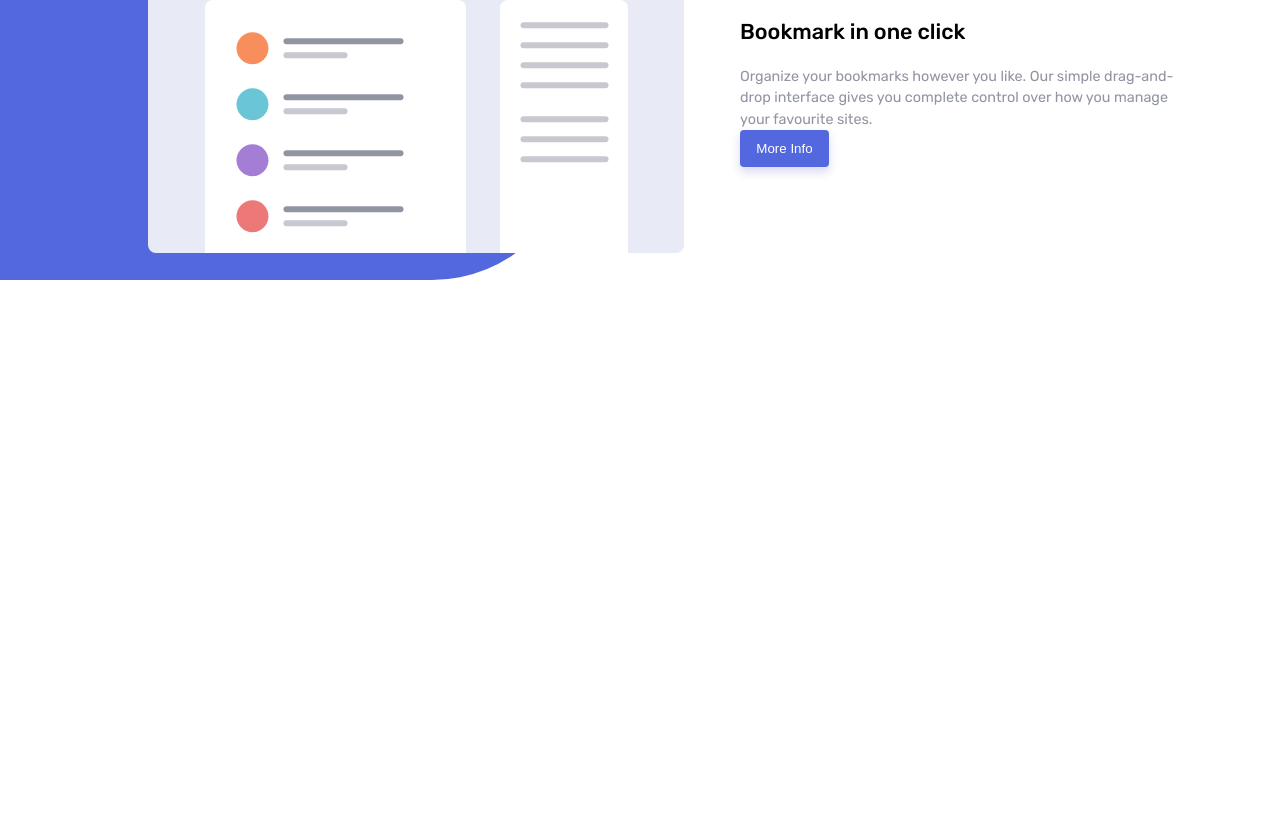
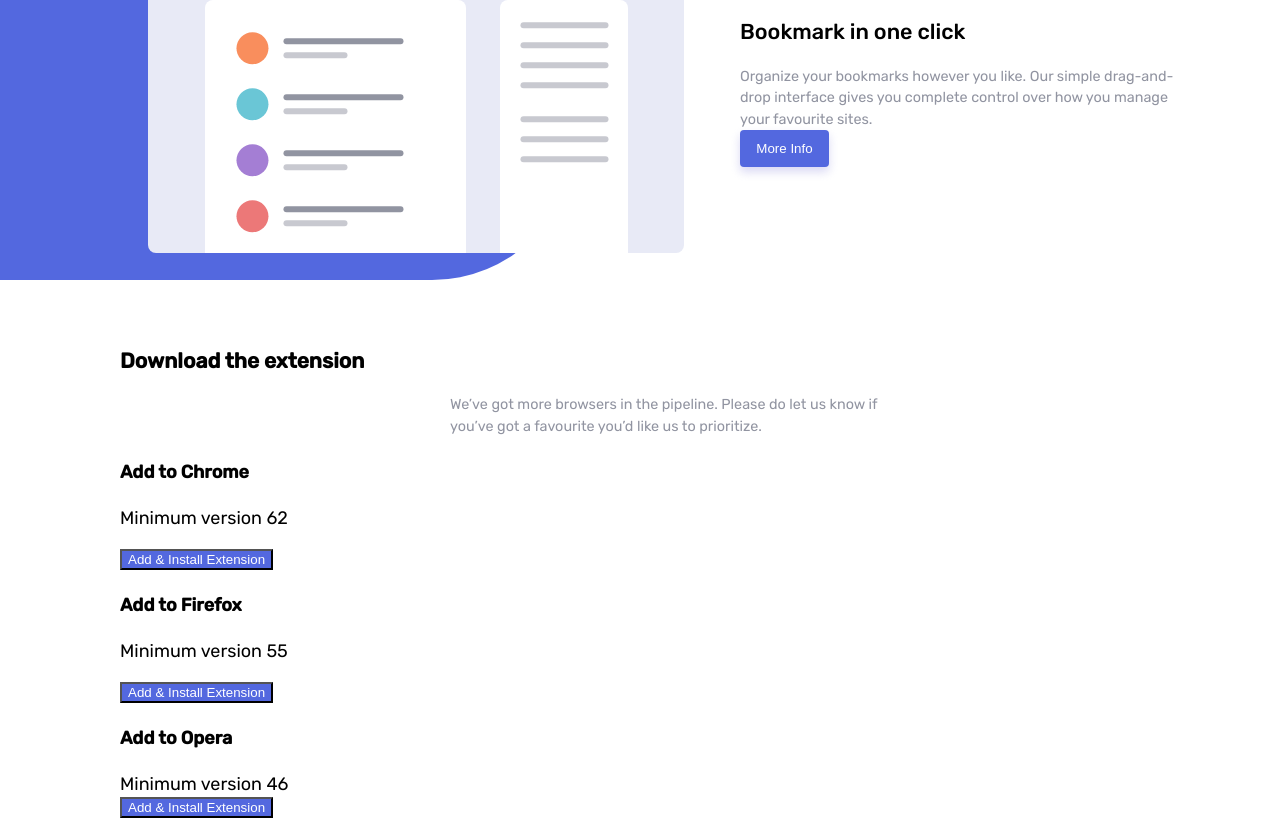
Before and after one commit to yirano/react-bookmark_lp, a React (Create React App) app: page / in a window 1280 px wide. Shown: the part 980-1798 px from the top of the page. Before the commit the page ends 1328 px from the top, so only its background shows below. Built offline with nearby package versions, Linux system fonts and the light colour scheme.

Commit message:
Begin Download section

```diff
--- a/src/App.js
+++ b/src/App.js
@@ -4,7 +4,7 @@
 import Nav from './components/Nav/Nav.component';
 import CallToAction from './components/Cta/Cta.component';
 import Features from './components/Features/Features.component';
-// import Download from './components/Download/Download.component';
+import Download from './components/Download/Download.component';
 // import Faqs from './components/Faqs/Faqs.component';
 
 class App extends React.Component {
@@ -14,6 +14,7 @@
 				<Nav />
 				<CallToAction />
 				<Features />
+				<Download />
 			</div>
 		);
 	}
--- a/src/components/Download/Download.component.jsx
+++ b/src/components/Download/Download.component.jsx
@@ -3,31 +3,31 @@
 class Download extends React.Component {
 	render() {
 		return (
-			<div class="section-3">
+			<div className="section-3">
 				<h3>Download the extension</h3>
 
-				<p class="caption">
+				<p className="caption">
 					We’ve got more browsers in the pipeline. Please do let us know if you’ve got a favourite you’d like
 					us to prioritize.
 				</p>
 
-				<div class="card-wrapper">
-					<div class="card">
+				<div className="card-wrapper">
+					<div className="card">
 						<h4>Add to Chrome</h4>
-						<p class="card-caption">Minimum version 62</p>
-						<button class="purple-bg">Add &amp; Install Extension</button>
+						<p className="card-caption">Minimum version 62</p>
+						<button className="purple-bg">Add &amp; Install Extension</button>
 					</div>
 
-					<div class="card">
+					<div className="card">
 						<h4>Add to Firefox</h4>
-						<p class="card-caption">Minimum version 55</p>
-						<button class="purple-bg">Add &amp; Install Extension</button>
+						<p className="card-caption">Minimum version 55</p>
+						<button className="purple-bg">Add &amp; Install Extension</button>
 					</div>
 
-					<div class="card">
+					<div className="card">
 						<h4>Add to Opera</h4>
-						<div class="card-caption">Minimum version 46</div>
-						<button class="purple-bg">Add &amp; Install Extension</button>
+						<div className="card-caption">Minimum version 46</div>
+						<button className="purple-bg">Add &amp; Install Extension</button>
 					</div>
 				</div>
 			</div>
--- a/src/components/Features/features-components/SlideButtons.component.jsx
+++ b/src/components/Features/features-components/SlideButtons.component.jsx
@@ -12,7 +12,7 @@
 							onClick={() => {
 								this.props.onClick(id);
 							}}
-							className={show == true ? 'currentSlide' : ''}
+							className={show === true ? 'currentSlide' : ''}
 						>
 							{title}
 						</button>
```
